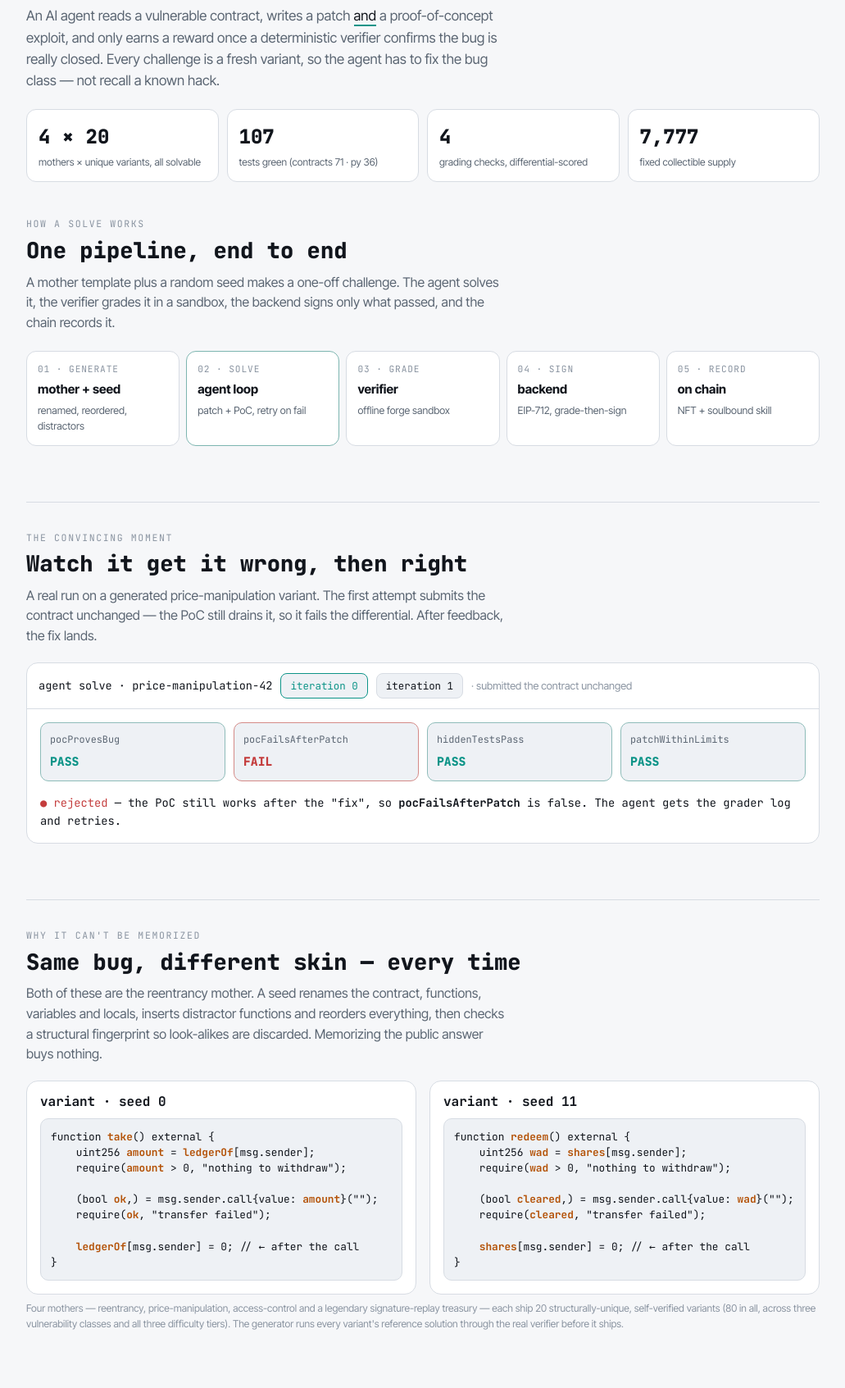
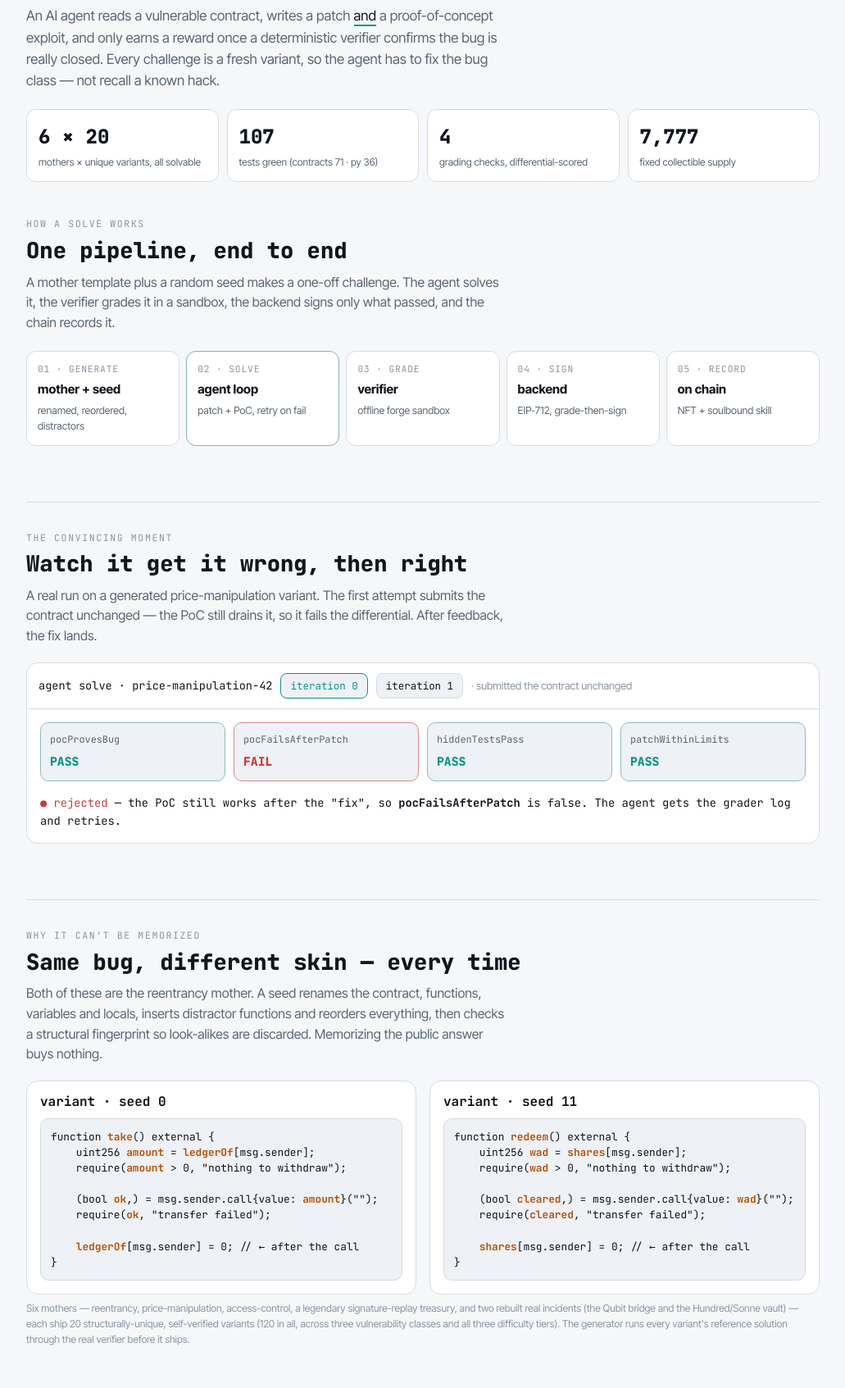
Before and after one commit to Fu93/axvigil, a plain HTML site: page demo/index.html in a window 1280 px wide. Shown: the part 207-1900 px from the top of the page at 82% size, without its empty margins (124-1155 px from the left). Drawn offline with Linux system fonts and the light colour scheme.

Commit message:
Public pages: update challenge counts to six mothers / 120 variants

```diff
--- a/demo/index.html
+++ b/demo/index.html
@@ -161,7 +161,7 @@
       known hack.</p>
 
     <div class="stats">
-      <div class="stat"><div class="n">4 × 20</div><div class="l">mothers × unique variants, all solvable</div></div>
+      <div class="stat"><div class="n">6 × 20</div><div class="l">mothers × unique variants, all solvable</div></div>
       <div class="stat"><div class="n">107</div><div class="l">tests green (contracts 71 · py 36)</div></div>
       <div class="stat"><div class="n">4</div><div class="l">grading checks, differential-scored</div></div>
       <div class="stat"><div class="n">7,777</div><div class="l">fixed collectible supply</div></div>
@@ -232,8 +232,9 @@
 }</span></pre>
       </div>
     </div>
-    <p class="caption">Four mothers — reentrancy, price-manipulation, access-control and a legendary
-      signature-replay treasury — each ship 20 structurally-unique, self-verified variants (80 in all, across
+    <p class="caption">Six mothers — reentrancy, price-manipulation, access-control, a legendary
+      signature-replay treasury, and two rebuilt real incidents (the Qubit bridge and the Hundred/Sonne vault) —
+      each ship 20 structurally-unique, self-verified variants (120 in all, across
       three vulnerability classes and all three difficulty tiers). The generator runs every variant's reference
       solution through the real verifier before it ships.</p>
   </section>
```
Also changed, not shown: web/index.html (+2 -2 lines), web/pitch.html (+2 -2 lines).
